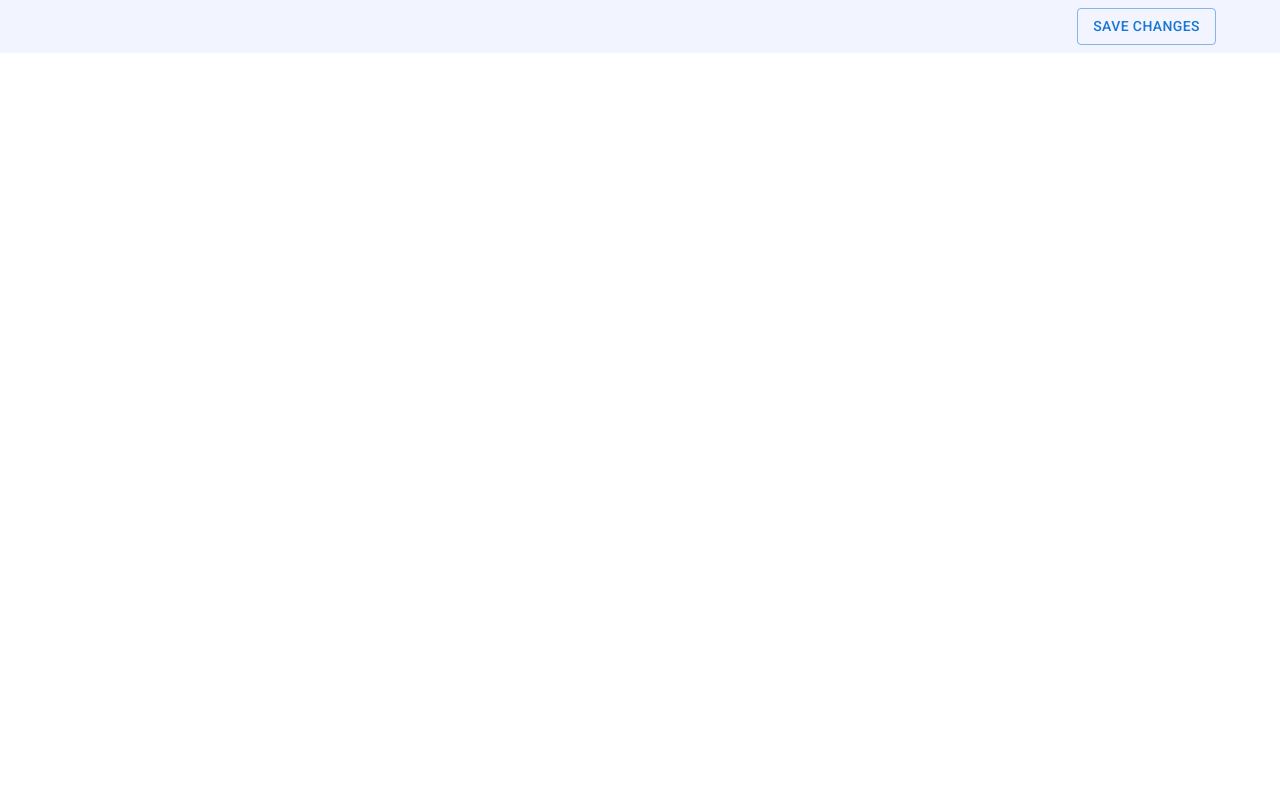
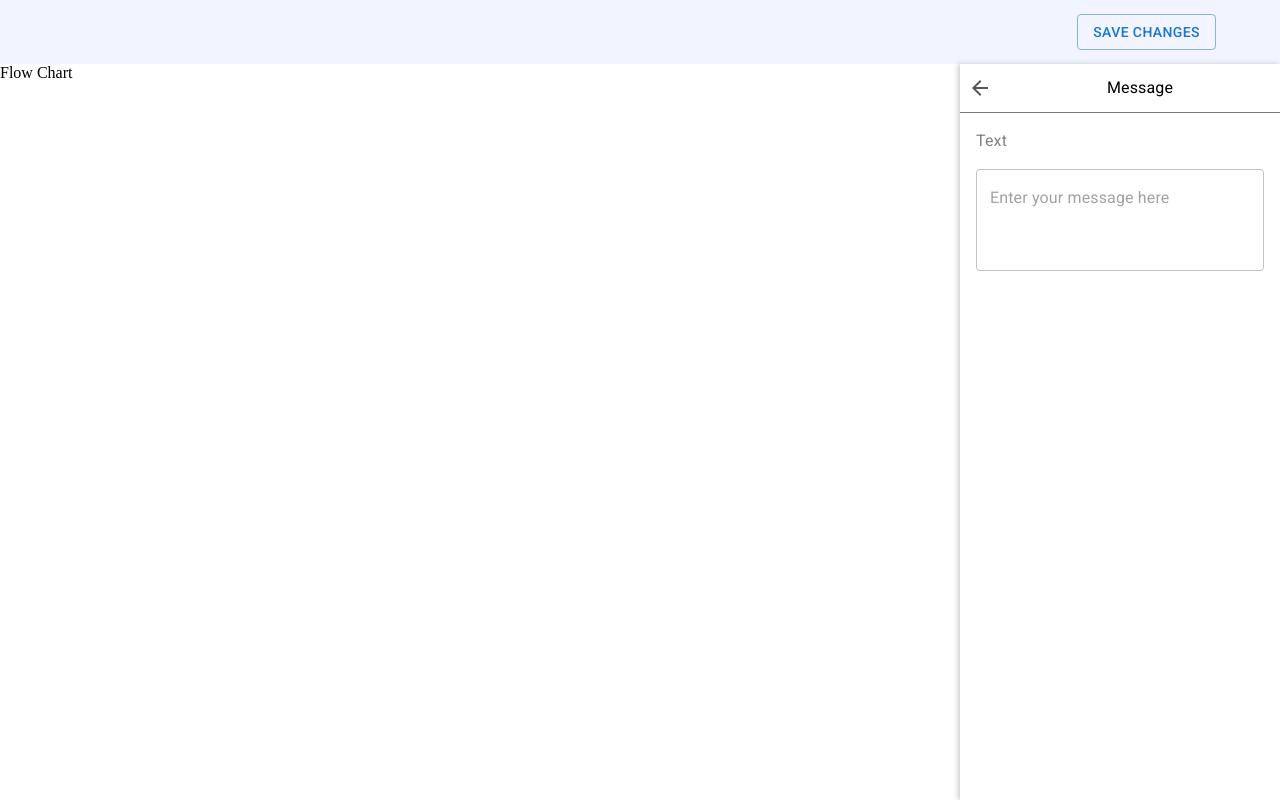
Before and after one commit to oyemayanq/chatbot-flow-builder, a React (Vite) app: page / in a window 1280 px wide. Built offline with nearby package versions, Linux system fonts and the light colour scheme.

Commit message:
added static settings pannel and fixed height to top bar

```diff
--- a/src/App.jsx
+++ b/src/App.jsx
@@ -2,11 +2,18 @@ import Box from "@mui/material/Box";
 import Typography from "@mui/material/Typography";
 
 import TopBar from "./components/TopBar";
+import SettingsPanel from "./components/SettingsPanel";
 
 export default function App() {
   return (
     <Box sx={{ padding: "0" }}>
       <TopBar onSaveChanges={() => {}} />
+      <Box sx={{ display: "flex" }}>
+        <Box sx={{ width: "75vw" }}>Flow Chart</Box>
+        <Box sx={{ width: "25vw" }}>
+          <SettingsPanel />
+        </Box>
+      </Box>
     </Box>
   );
 }
--- /dev/null
+++ b/src/components/SettingsPanel.jsx
@@ -0,0 +1,44 @@
+import ArrowBackIcon from "@mui/icons-material/ArrowBack";
+import Box from "@mui/material/Box";
+import IconButton from "@mui/material/IconButton";
+import TextField from "@mui/material/TextField";
+import Typography from "@mui/material/Typography";
+
+export default function SettingsPanel() {
+  return (
+    <Box
+      sx={{
+        boxShadow: "-2px 0px 5px 0px rgba(0,0,0,0.2)",
+        width: "100%",
+        height: "92vh",
+      }}
+    >
+      <Box
+        sx={{
+          display: "flex",
+          alignItems: "center",
+          padding: "4px 0px",
+          borderBottom: "1px solid #777",
+        }}
+      >
+        <IconButton>
+          <ArrowBackIcon sx={{ color: "#555", "&:hover": { color: "#000" } }} />
+        </IconButton>
+        <Box sx={{ margin: "0 auto" }}>
+          <Typography>Message</Typography>
+        </Box>
+      </Box>
+      <Box sx={{ padding: "16px 16px" }}>
+        <Typography sx={{ marginBottom: "16px", color: "grey" }}>
+          Text
+        </Typography>
+        <TextField
+          fullWidth
+          rows={3}
+          multiline={true}
+          placeholder="Enter your message here"
+        />
+      </Box>
+    </Box>
+  );
+}
--- a/src/components/TopBar.jsx
+++ b/src/components/TopBar.jsx
@@ -5,9 +5,12 @@ export default function TopBar({ onSaveChanges }) {
   return (
     <Box
       sx={{
-        padding: "8px 64px 8px 16px",
-        textAlign: "end",
+        padding: "0px 64px 0px 0px",
+        display: "flex",
+        alignItems: "center",
+        justifyContent: "flex-end",
         backgroundColor: "#f2f4ff",
+        height: "8vh",
       }}
     >
       <Button variant="outlined" onClick={onSaveChanges}>
```
